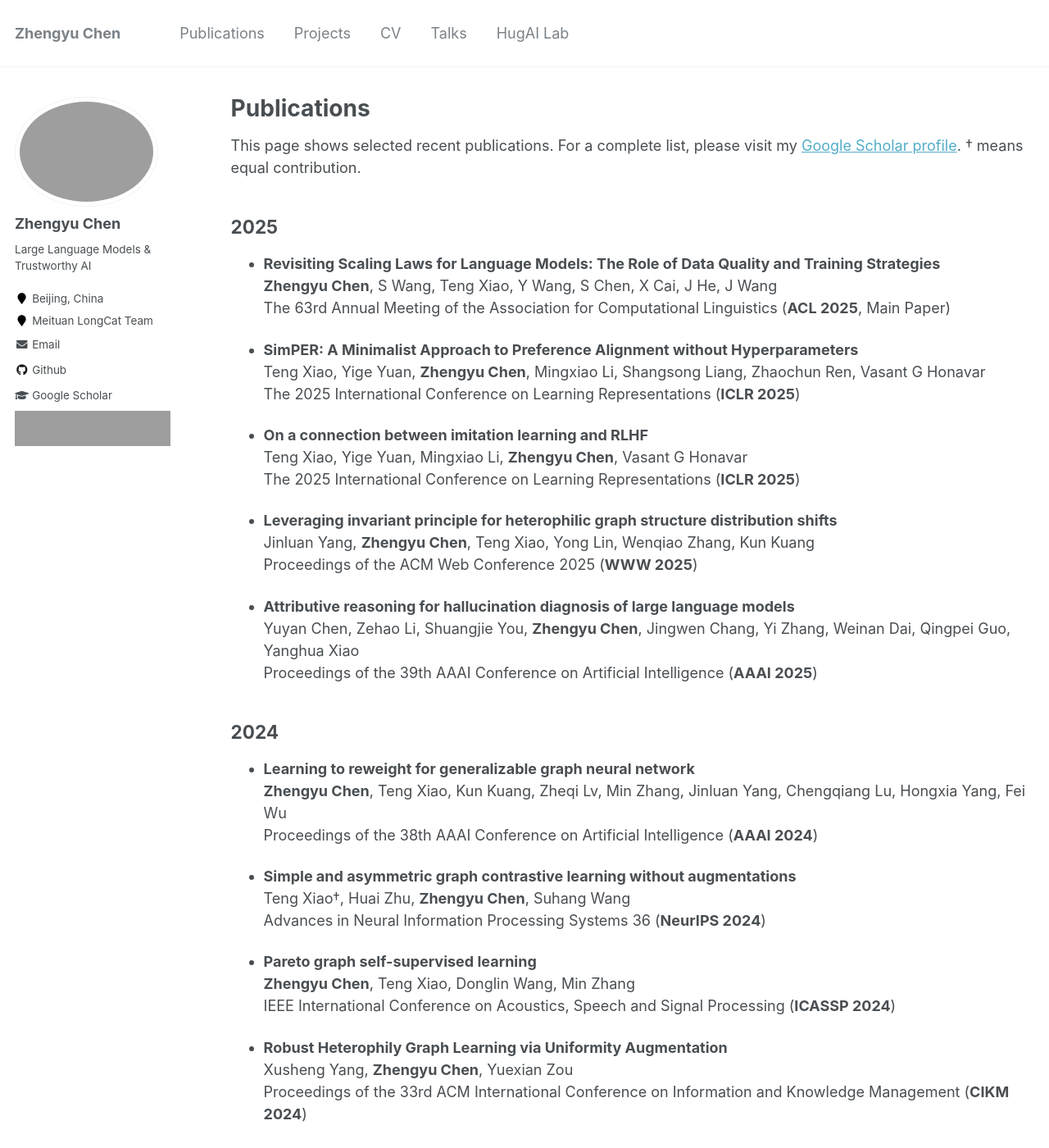
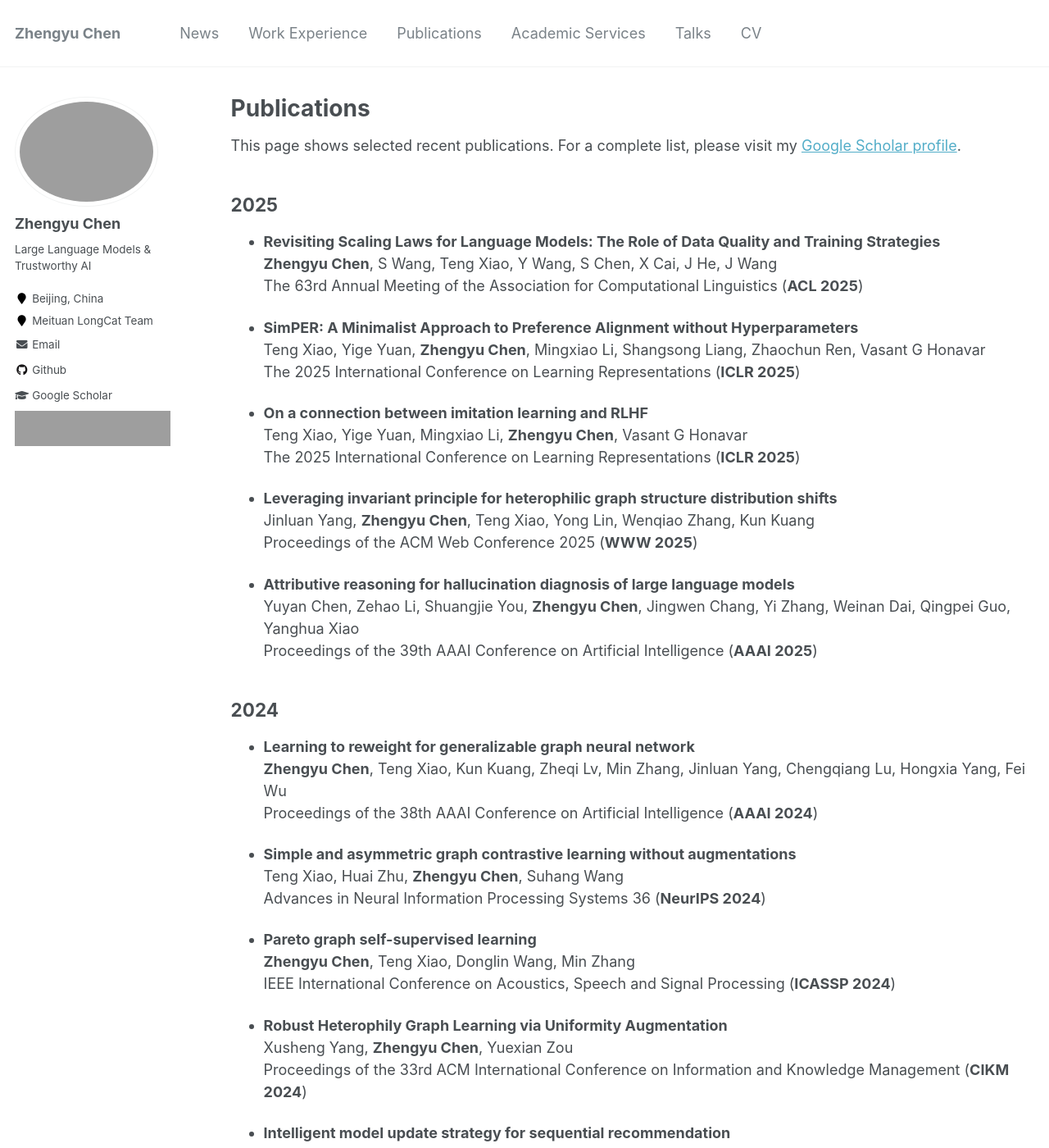
Before and after one commit to chencsgit/chencsgit.github.io, a Jekyll site: the page built from _pages/publications.md, in a window 1280 px wide and 1400 px high. Shown: the whole window at 82% size. Built offline with Jekyll 4.4.1, drawn with Linux system fonts in a browser that asks for light colours; some of the changed text lies outside the part shown; grey boxes are pictures that could not be loaded.

Commit message:
update info

```diff
--- a/_data/navigation.yml
+++ b/_data/navigation.yml
@@ -1,22 +1,28 @@
 # main links links
 main:
+
+  - title: "News"
+    url: "/#-news"
+
+  - title: "Work Experience"
+    url: "/#-work-experience"
+
   - title: "Publications"
-    url: /publications/
+    url: "/#-publications"
 
-  - title: "Projects"
-    url: /projects/
+  - title: "Academic Services"
+    url: "/#-academic-services"
+
+  # - title: "Projects"
+  #   url: /projects/
 
   # - title: "Portfolio"
   #   url: /portfolio/
 
   # - title: "Blog Posts"
   #   url: /year-archive/
+  - title: "Talks"
+    url: /#-talks/
 
   - title: "CV"
     url: /cv/
-
-  - title: "Talks"
-    url: /talks/
-
-  - title: "HugAI Lab"
-    url: /HugAILab/
--- a/_pages/publications.md
+++ b/_pages/publications.md
@@ -15,7 +15,7 @@
   {% include archive-single.html %}
 {% endfor %} -->
 
-This page shows selected recent publications. For a complete list, please visit my [Google Scholar profile](https://scholar.google.com/citations?user=PqrvpbkAAAAJ&hl=zh-CN). † means equal contribution.
+This page shows selected recent publications. For a complete list, please visit my [Google Scholar profile](https://scholar.google.com/citations?user=PqrvpbkAAAAJ&hl=zh-CN).
 
 
 ## 2025
@@ -23,7 +23,7 @@
 - **Revisiting Scaling Laws for Language Models: The Role of Data Quality and Training Strategies**
 <br>
 **Zhengyu Chen**, S Wang, Teng Xiao, Y Wang, S Chen, X Cai, J He, J Wang
-<br> The 63rd Annual Meeting of the Association for Computational Linguistics (**ACL 2025**, Main Paper)
+<br> The 63rd Annual Meeting of the Association for Computational Linguistics (**ACL 2025**)
 
 
 
@@ -58,7 +58,7 @@
 
 - **Simple and asymmetric graph contrastive learning without augmentations**
 <br>
-Teng Xiao†, Huai Zhu, **Zhengyu Chen**, Suhang Wang
+Teng Xiao, Huai Zhu, **Zhengyu Chen**, Suhang Wang
 <br> Advances in Neural Information Processing Systems 36 (**NeurIPS 2024**)
 
 - **Pareto graph self-supervised learning**
@@ -105,7 +105,7 @@
 
 - **Robustness Evaluation of Multi-Agent Reinforcement Learning Algorithms using Gaussian Noise Attacks**
 <br>
-Xusheng Zhang†, Wei Zhang, **Zhengyu Chen**, Sihong He
+Xusheng Zhang, Wei Zhang, **Zhengyu Chen**, Sihong He
 <br> 2023 International Conference on Learning Representations (**ICLR 2023**)
 
 - **DUET: A Tuning-Free Device-Cloud Collaborative Parameters Generation Framework for Efficient Device Model Generalization**
@@ -137,7 +137,7 @@
 
 - **The Role of Deconfounding in Meta-learning**
 <br>
-Yinjie Jiang†*, **Zhengyu Chen***, Luotian Yuan, Ying Wei, Kun Kuang, Fei Wu
+Yinjie Jiang*, **Zhengyu Chen***, Luotian Yuan, Ying Wei, Kun Kuang, Fei Wu
 <br> Proceedings of the 39th International Conference on Machine Learning (**ICML 2022**)
 
 - **Decoupled Self-supervised Learning for Non-Homophilous Graphs**
```
Also changed, not shown: _pages/about.md (+12 -1 lines).
